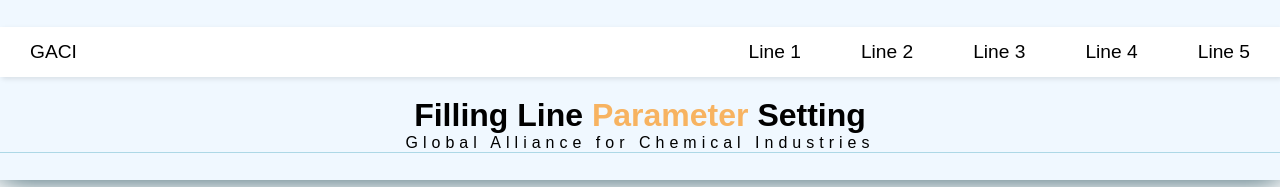
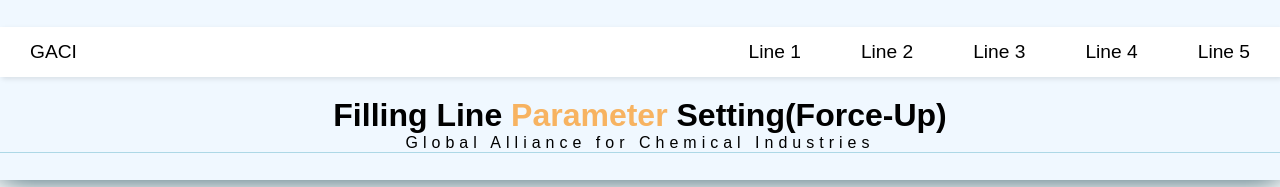
Before and after one commit to AdigunNuruljanah/gaci, a plain HTML site: page line3.html in a window 1280 px wide. Shown: the top 187 px of the page. Drawn offline with Linux system fonts and the light colour scheme.

Commit message:
Update line3.html

```diff
--- a/line3.html
+++ b/line3.html
@@ -43,7 +43,7 @@
                 </li>
             </ul>
         </nav>
-        <h1>Filling Line <span>Parameter</span> Setting</h1>
+        <h1>Filling Line <span>Parameter</span> Setting(Force-Up)</h1>
         <p>Global Alliance for Chemical Industries</p>
     </div>
 
```
